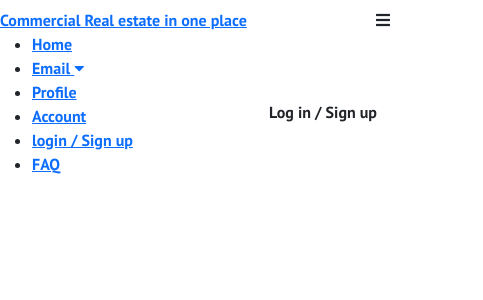
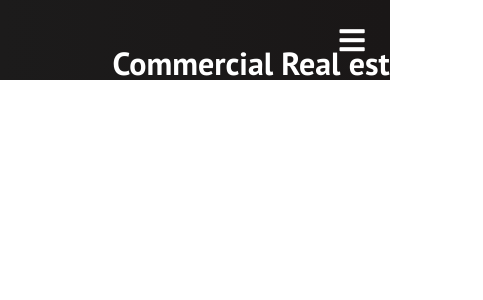
Before and after one commit to Vasilioskw/The-Cross-send-app, a React (Create React App) app in the folder the-cross-send-app/: page / in a window 390 px wide. Shown: the top 300 px of the page, 483 px wide, since content can reach past the window. Built offline with nearby package versions, Linux system fonts and the light colour scheme.

Commit message:
had too many items on the nav bar, was causing another row.. Need to make the <h1> flex too

```diff
--- a/the-cross-send-app/src/App.js
+++ b/the-cross-send-app/src/App.js
@@ -1,6 +1,4 @@
 import React from 'react';
-// import { Router } from 'react-router-dom';
-// import {Container, Button, cols, rows, form} from 'react-bootstrap';
 import './App.css';
 import Navbar from './components/Navbar';
 import { BrowserRouter as Router} from 'react-router-dom';
--- a/the-cross-send-app/src/components/Navbar.css
+++ b/the-cross-send-app/src/components/Navbar.css
@@ -0,0 +1,146 @@
+.navbar {
+    background: linear-gradient(90deg, rgb(28, 27, 27) 0%, rgb(26, 23, 23) 100%);
+    height: 80px;
+    display: flex;
+    justify-content: center;
+    align-items: center;
+    font-size: 1.2rem;
+  }
+
+  .navbar-logo {
+    color: #fff;
+    justify-self: start;
+    margin-left: 20px;
+    cursor: pointer;
+    text-decoration: none;
+    font-size: 2rem;
+  }
+
+  .fa-firstdraft {
+    margin-left: 0.5rem;
+    font-size: 1.6rem;
+  }
+
+  .nav-menu {
+    display: grid;
+    grid-template-columns: repeat(5, auto);
+    grid-gap: 10px;
+    list-style: none;
+    text-align: center;
+    width: 70vw;
+    justify-content: end;
+    margin-right: 2rem;
+  }
+
+  .nav-item {
+    display: flex;
+    align-items: center;
+    height: 80px;
+  }
+
+  .nav-links {
+    color: white;
+    text-decoration: none;
+    padding: 0.5rem 1rem;
+  }
+
+  .nav-links:hover {
+    background-color: #1888ff;
+    border-radius: 4px;
+    transition: all 0.2s ease-out;
+  }
+
+  .fa-bars {
+    color: #fff;
+  }
+
+  .nav-links-mobile {
+    display: none;
+  }
+
+  .menu-icon {
+    display: none;
+  }
+
+  @media screen and (max-width: 960px) {
+    .NavbarItems {
+      position: relative;
+    }
+
+    .nav-menu {
+      display: flex;
+      flex-direction: column;
+      width: 100%;
+      height: 90vh;
+      position: absolute;
+      top: 80px;
+      left: -100%;
+      opacity: 1;
+      transition: all 0.5s ease;
+    }
+
+    .nav-menu.active {
+      background: #242222;
+      left: 0;
+      opacity: 1;
+      transition: all 0.5s ease;
+      z-index: 1;
+    }
+
+    .nav-links {
+      text-align: center;
+      padding: 2rem;
+      width: 100%;
+      display: table;
+    }
+
+    .nav-links:hover {
+      background-color: #1888ff;
+      border-radius: 0;
+    }
+
+    .navbar-logo {
+      position: absolute;
+      top: 0;
+      left: 0;
+      transform: translate(25%, 50%);
+    }
+
+    .menu-icon {
+      display: block;
+      position: absolute;
+      top: 0;
+      right: 0;
+      transform: translate(-100%, 60%);
+      font-size: 1.8rem;
+      cursor: pointer;
+    }
+
+    .fa-times {
+      color: #fff;
+      font-size: 2rem;
+    }
+
+    .nav-links-mobile {
+      display: block;
+      text-align: center;
+      padding: 1.5rem;
+      margin: 2rem auto;
+      border-radius: 4px;
+      width: 80%;
+      background: #1888ff;
+      text-decoration: none;
+      color: #fff;
+      font-size: 1.5rem;
+    }
+
+    .nav-links-mobile:hover {
+      background: #fff;
+      color: #1888ff;
+      transition: 250ms;
+    }
+
+    button {
+      display: none;
+    }
+  }
--- a/the-cross-send-app/src/components/Navbar.js
+++ b/the-cross-send-app/src/components/Navbar.js
@@ -48,11 +48,11 @@
 						login / Sign up
 					</Link>
 				</li>
-				<li className='nav-item'>
+				{/* <li className='nav-item'>
 					<Link to='/faq' className='nav-links' onClick={closeMobileMenu}>
 						FAQ
 					</Link>
-				</li>
+				</li> */}
 			</ul>
 			<Button />
 		</nav>
--- a/the-cross-send-app/src/index.js
+++ b/the-cross-send-app/src/index.js
@@ -3,7 +3,6 @@
 import './index.css';
 import App from './App';
 import reportWebVitals from './reportWebVitals';
-import 'bootstrap/dist/css/bootstrap.min.css';
 
 
 
```
